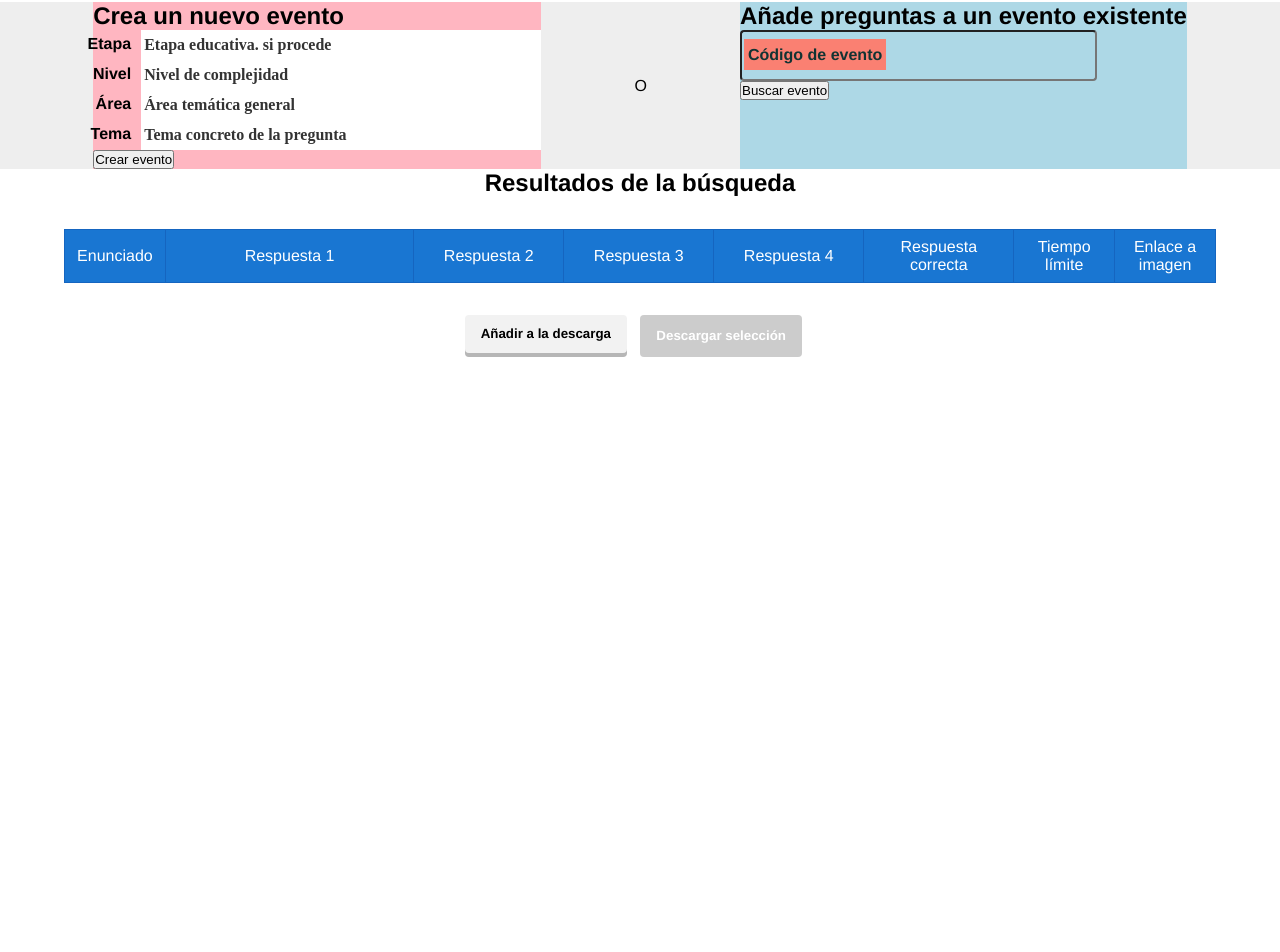
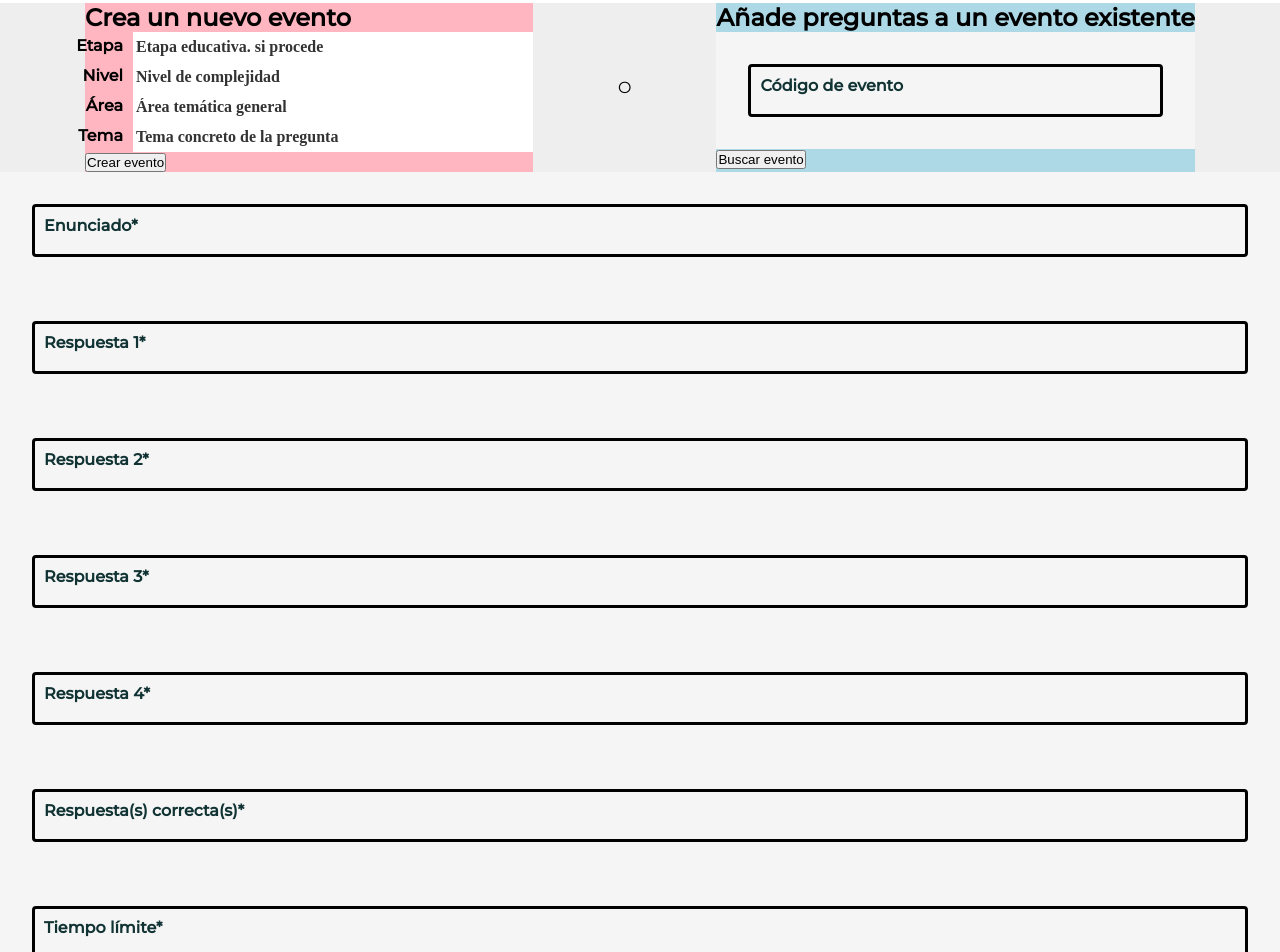
Before and after one commit to Insania55/WikiKahoot, a Vue app: page /creacionEventos in a window 1280 px wide. Shown: the part 76-1028 px from the top of the page. Before the commit the page ends 800 px from the top, so only its background shows below. Built offline with nearby package versions, Linux system fonts and the light colour scheme; what vue-paginate would draw is missing.

Commit message:
Avanzado WikiCreacion

```diff
--- a/package.json
+++ b/package.json
@@ -8,7 +8,9 @@
   },
   "dependencies": {
     "core-js": "^3.6.5",
+    "is-svg": "4.2.2",
     "json-as-xlsx": "^1.2.1",
+    "ssri": "8.0.1",
     "vue": "^2.6.11",
     "vue-paginate": "^3.6.0",
     "vue-router": "^3.2.0"
@@ -22,6 +24,7 @@
     "sass": "^1.26.5",
     "sass-loader": "^8.0.2",
     "vue-template-compiler": "^2.6.11",
+    "vuelidate": "^0.7.6",
     "webpack": "^4.45.0"
   }
 }
--- a/public/index.html
+++ b/public/index.html
@@ -12,6 +12,11 @@
 			href="https://cdnjs.cloudflare.com/ajax/libs/font-awesome/5.15.3/css/all.min.css"
 			integrity="sha512-iBBXm8fW90+nuLcSKlbmrPcLa0OT92xO1BIsZ+ywDWZCvqsWgccV3gFoRBv0z+8dLJgyAHIhR35VZc2oM/gI1w=="
 			crossorigin="anonymous"
+		/>
+		<link rel="preconnect" href="https://fonts.gstatic.com" />
+		<link
+			href="https://fonts.googleapis.com/css2?family=Montserrat:ital,wght@0,200;0,300;0,400;0,500;1,200;1,300;1,400;1,500&family=Open+Sans&display=swap"
+			rel="stylesheet"
 		/>
 		<script
 			src="https://cdnjs.cloudflare.com/ajax/libs/xlsx/0.16.9/xlsx.min.js"
--- a/src/App.vue
+++ b/src/App.vue
@@ -35,7 +35,7 @@ body {
 }
 
 #app {
-  font-family: Avenir, Helvetica, Arial, sans-serif;
+  font-family: "Montserrat", "Helvetica Neue", Helvetica, Arial, sans-serif;
   -webkit-font-smoothing: antialiased;
   -moz-osx-font-smoothing: grayscale;
   box-sizing: border-box;
--- a/src/components/EventFilters.vue
+++ b/src/components/EventFilters.vue
@@ -19,7 +19,7 @@
           />
           <div class="filter-search-options">
             <button @click="cerrarFiltros">
-              {{ filtersDropdown ? 'Cerrar filtros' : 'Más filtros' }}
+              {{ filtersDropdown ? "Cerrar filtros" : "Filtros" }}
             </button>
             <!-- <i @click="cerrarFiltros" class="fas fa-cogs"></i> -->
           </div>
@@ -75,7 +75,7 @@
                   @selected-value="setData($event, 'tema')"
                 ></AppSelect>
               </div>
-              <div class="button-containr">
+              <div class="button-container">
                 <button @click.prevent="saveData" class="filter-option-button">
                   Buscar
                 </button>
@@ -95,95 +95,73 @@
 </template>
 
 <script>
-import AppSelect from './AppSelect.vue';
+import AppSelect from "./AppSelect.vue";
 export default {
-  name: 'EventFilters',
+  name: "EventFilters",
   components: { AppSelect },
   data() {
     return {
       searchData: {
-        codigo: '',
-        etapa: '',
-        nivel: '',
-        area: '',
-        tema: '',
+        codigo: "",
+        etapa: "",
+        nivel: "",
+        area: "",
+        tema: "",
       },
-      filterOptions: [
+      optionsEtapa: [
         {
-          label: 'Área',
-          name: 'area',
-          placeholder: '           Área temática general',
+          name: "Primaria",
+          value: "primaria",
         },
         {
-          label: 'Etapa',
-          name: 'etapa',
-          placeholder: '             Etapa educativa. si procede',
+          name: "Secundaria",
+          value: "secundaria",
         },
         {
-          label: 'Nivel',
-          name: 'nivel',
-          placeholder: '           Nivel de complejidad',
-        },
-        {
-          label: 'Tema',
-          name: 'tema',
-          placeholder: '           Tema concreto de la pregunta',
-        },
-      ],
-      optionsEtapa: [
-        {
-          name: 'Primaria',
-          value: 'primaria',
-        },
-        {
-          name: 'Secundaria',
-          value: 'secundaria',
-        },
-        {
-          name: 'Bachiller',
-          value: 'bachiller',
+          name: "Bachiller",
+          value: "bachiller",
         },
       ],
       optionsNivel: [
         {
-          name: 'Fácil',
-          value: 'facil',
+          name: "Fácil",
+          value: "facil",
         },
         {
-          name: 'Intermedio',
-          value: 'intermedio',
+          name: "Intermedio",
+          value: "intermedio",
         },
         {
-          name: 'Difícil',
-          value: 'dificil',
+          name: "Difícil",
+          value: "dificil",
         },
       ],
       optionsArea: [
         {
-          name: 'Anime',
-          value: 'anime',
+          name: "Anime",
+          value: "anime",
         },
         {
-          name: 'Historia',
-          value: 'historia',
+          name: "Historia",
+          value: "historia",
         },
         {
-          name: 'Furbo',
-          value: 'furbo',
+          name: "Furbo",
+          value: "furbo",
         },
       ],
       optionsTema: [
         {
-          name: 'Gormiti',
-          value: 'gormiti',
+          name: "Gormiti",
+          value: "gormiti",
         },
         {
-          name: '2ª Guerra Mundial',
-          value: 'segunda guerra mundial',
+          name: "2ª Guerra Mundial",
+          value: "segunda guerra mundial",
         },
         {
-          name: 'Barça',
-          value: 'barça',
+          name: "Barça",
+          value: "barça",
         },
       ],
     };
@@ -195,34 +173,35 @@ export default {
     },
   },
   computed: {
-    isTemaCargado: function() {
-      return this.searchData.area !== '' && this.searchData.area !== undefined;
+    isTemaCargado: function () {
+      return this.searchData.area !== "" && this.searchData.area !== undefined;
     },
   },
   methods: {
     setData(value, target) {
       this.searchData[target] = value;
     },
-    //TODO: Darle funcionalidad
+    //TODO: Generar llamada al backend consiguiendo los datos filtrados asociados al valor de la búsqueda
     saveData() {
-      console.log('Se ha intentado enviar el formulario');
+      //let data = this.searchData;
+      console.log("Se ha intentado enviar el formulario");
     },
     cerrarFiltros() {
-      this.$emit('cerrar-filtros');
+      this.$emit("cerrar-filtros");
     },
     resetInputs() {
-      this.$refs['etapa'].searchTerm = '';
-      this.$refs['nivel'].searchTerm = '';
-      this.$refs['area'].searchTerm = '';
-      this.$refs['tema'].searchTerm = '';
-      this.searchData.etapa = '';
-      this.searchData.nivel = '';
-      this.searchData.area = '';
-      this.searchData.tema = '';
+      this.$refs["etapa"].searchTerm = "";
+      this.$refs["nivel"].searchTerm = "";
+      this.$refs["area"].searchTerm = "";
+      this.$refs["tema"].searchTerm = "";
+      this.searchData.etapa = "";
+      this.searchData.nivel = "";
+      this.searchData.area = "";
+      this.searchData.tema = "";
     },
-    //TODO: Darle funcionalidad
+    //TODO: Generar llamada a backend para buscar las preguntas asociadas a un código de evento
     searchByCodigo() {
-      console.log('Se ha intentado buscar por código');
+      console.log("Se ha intentado buscar por código");
     },
   },
 };
@@ -230,7 +209,7 @@ export default {
 
 <style lang="scss">
 .event-filters {
-  $--color-filter-container: steelblue;
+  $--color-main-container: #bbb;
   $--color-dark-font: #2c3e50;
   $--select-border: #444;
   $--select-arrow: $--select-border;
@@ -242,18 +221,20 @@ export default {
     align-items: center;
     width: 100%;
     margin: 0.5rem 0;
+    margin-bottom: 2.5em;
 
     // * Barra de filtros sin desplegar
     .filter-search-form {
       position: relative;
       width: 350px;
-      min-height: 32px;
+      min-height: 34px;
       box-shadow: 0 6px 8px rgba(0, 0, 0, 0.15);
-      background: $--color-filter-container;
+      background: $--color-main-container;
       color: $--color-dark-font;
-      border-radius: 8px;
+      border-radius: 5px;
       transition: all 0.3s ease;
 
+      // Lupa
       .filter-search-button {
         position: absolute;
         top: 5px;
@@ -292,11 +273,12 @@ export default {
           position: relative;
           display: inline-block;
           cursor: pointer;
-          padding: 3px 5px;
+          padding: 3px 8px;
+          max-height: 30px;
           background: transparent;
-          border: unset;
+          border: 1px solid black;
           border-radius: 5px;
-          box-shadow: 1px 1px 2px;
+          box-shadow: 0px 1px 1px;
         }
       }
     }
@@ -312,30 +294,9 @@ export default {
     justify-content: flex-start;
     // width: 100%;
 
-    .button-containr {
-      margin-top: 1em;
-    }
-
-    button {
-      font-family: 'Fredoka One', cursive;
-      display: inline-block;
-      border: none;
-      padding: 0.8rem;
-      background-color: transparent;
-      cursor: pointer;
-      border-radius: 4px;
-      background: $--color-dark-font;
-      margin-bottom: 2em;
-      margin-left: 1.2em;
-
-      &:active {
-        transform: translateY(2px);
-        background: rgba(30, 143, 255, 0.9);
-      }
-    }
     .option-container {
       position: relative;
-      margin-top: 8vh;
+      margin-top: 2.5em;
       display: flex;
       align-items: center;
 
@@ -344,5 +305,59 @@ export default {
       }
     }
   }
+
+  .button-container {
+    display: flex;
+    justify-content: center;
+    margin-bottom: 2rem;
+    margin-top: 1.5rem;
+
+    button {
+      display: inline-block;
+      border: none;
+      border-radius: 4px;
+      cursor: pointer;
+      font-family: "Montserrat", "Helvetica Neue", Helvetica, Arial, sans-serif;
+      font-weight: bold;
+      text-align: center;
+      min-height: 42px;
+      min-width: 7.5rem;
+      padding: 0px 16px 4px;
+      position: relative;
+      line-height: 0.9rem;
+      background: rgb(242, 242, 242) none repeat scroll 0% 0%;
+      box-shadow: rgba(0, 0, 0, 0.25) 0px -4px inset;
+      margin-right: 1em;
+
+      &:hover:enabled {
+        min-height: 40px;
+        margin-top: 2px;
+        background-color: rgb(223, 223, 223);
+        box-shadow: rgba(0, 0, 0, 0.25) 0px -2px inset;
+        padding-bottom: 2px;
+      }
+
+      &:last-child {
+        background: rgb(38, 137, 12) none repeat scroll 0% 0%;
+        color: white;
+
+        &:hover:enabled {
+          background-color: rgb(35, 126, 11);
+        }
+
+        &[disabled] {
+          cursor: not-allowed;
+          background-color: rgb(204, 204, 204);
+          color: white;
+          box-shadow: none;
+          padding-bottom: 0;
+
+          &:hover {
+            background-color: rgb(150, 150, 150);
+          }
+        }
+      }
+    }
+  }
 }
 </style>
--- a/src/components/Evento.vue
+++ /dev/null
@@ -1,47 +0,0 @@
-<template> </template>
-
-<script>
-// import Pregunta from './Pregunta.vue';
-export default {
-  name: 'Evento',
-  data() {
-    return {};
-  },
-  props: [
-    {
-      codigo: { type: Number, required: true },
-      area: { type: String, required: true },
-      etapa: { type: String, required: true },
-      nivel: { type: String, required: true },
-      tema: { type: String, required: true },
-      fecha: { type: Date, required: true },
-      revisado: { type: Boolean, required: true },
-      preguntas: { type: Array, required: true },
-    },
-  ],
-
-  methods: {
-    //TODO: Esto probablemente no debería estar aquí
-    crearEvento(codigo, area, etapa, nivel, tema, fecha, revisado, preguntas) {
-      let evento = {
-        codigo,
-        area,
-        etapa,
-        nivel,
-        tema,
-        fecha,
-        revisado,
-        preguntas,
-      };
-      return evento;
-    },
-  },
-  components: {
-    // Pregunta,
-  },
-};
-</script>
-
-<style>
-/* //TODO: Estilos de cada evento */
-</style>
--- a/src/components/pages/WikiCreacion.vue
+++ b/src/components/pages/WikiCreacion.vue
@@ -35,28 +35,135 @@
           <button @click="crearEvento">Crear evento</button>
         </form>
       </div>
-      <span class="container-divider">O</span>
+      <span class="separator">O</span>
       <div class="add-event-container">
         <h2>Añade preguntas a un evento existente</h2>
-
+        <div class="input-container">
           <label class="input" for="codigo">
             <input
               v-model="codigoEvento"
               name="codigo"
               type="text"
-            placeholder=" "
+              placeholder="12345..."
             />
             <span class="input-label">Código de evento</span>
           </label>
+        </div>
         <button @click="buscarEvento">Buscar evento</button>
       </div>
     </main>
+
+    <div class="form-container">
+      <form @submit.prevent="anyadirPregunta">
+        <div class="input-container">
+          <label class="input" for="enunciado">
+            <input
+              v-model="nuevaPregunta.enunciado"
+              required
+              name="enunciado"
+              type="text"
+              placeholder=""
+            />
+            <span class="input-label">Enunciado*</span>
+          </label>
+        </div>
+        <div class="input-container">
+          <label class="input" for="r1">
+            <input
+              v-model="nuevaPregunta.r1"
+              required
+              name="r1"
+              type="text"
+              placeholder=""
+            />
+            <span class="input-label">Respuesta 1*</span>
+          </label>
+        </div>
+        <div class="input-container">
+          <label class="input" for="r2">
+            <input
+              v-model="nuevaPregunta.r2"
+              required
+              name="r2"
+              type="text"
+              placeholder=""
+            />
+            <span class="input-label">Respuesta 2*</span>
+          </label>
+        </div>
+        <div class="input-container">
+          <label class="input" for="r3">
+            <input
+              v-model="nuevaPregunta.r3"
+              required
+              name="r3"
+              type="text"
+              placeholder=""
+            />
+            <span class="input-label">Respuesta 3*</span>
+          </label>
+        </div>
+        <div class="input-container">
+          <label class="input" for="r4">
+            <input
+              v-model="nuevaPregunta.r4"
+              required
+              name="r4"
+              type="text"
+              placeholder=""
+            />
+            <span class="input-label">Respuesta 4*</span>
+          </label>
+        </div>
+        <div class="input-container">
+          <!-- //TODO: Troquelar espacios antes de enviar-->
+          <label class="input" for="respuestaCorrecta">
+            <input
+              v-model="nuevaPregunta.respuestaCorrecta"
+              required
+              name="respuestaCorrecta"
+              type="text"
+              placeholder=""
+            />
+            <span class="input-label">Respuesta(s) correcta(s)*</span>
+          </label>
+        </div>
+        <div class="input-container">
+          <!-- //TODO: Que solo se permita introducir valores dentro de array de posibilidades-->
+          <!-- //TODO: Parsear a número antes de enviar -->
+          <label class="input" for="tiempoLimite">
+            <input
+              v-model="nuevaPregunta.tiempoLimite"
+              required
+              name="tiempoLimite"
+              type="number"
+              placeholder=""
+            />
+            <span class="input-label">Tiempo límite*</span>
+          </label>
+        </div>
+
+        <div class="input-container">
+          <label class="input" for="imgLink">
+            <input
+              v-model="nuevaPregunta.imgLink"
+              required
+              name="imgLink"
+              type="text"
+              placeholder=""
+            />
+            <span class="input-label">Link hacia la imagen (Opcional)</span>
+          </label>
+        </div>
+      </form>
+      <span><small>Los campos con (*) son obligatorios</small> </span>
+    </div>
     <AppPaginatedTable
       v-if="eventoCargado"
-      :data="eventosAnyadidos"
+      :data="preguntasAnyadidas"
       :headerFields="camposHeader"
-      :total-pages="Math.ceil(eventosAnyadidos.length / itemsPerPage)"
-      :total="eventosAnyadidos.length"
+      :total-pages="Math.ceil(preguntasAnyadidas.length / itemsPerPage)"
+      :total="preguntasAnyadidas.length"
       :perPage="itemsPerPage"
       :currentPage="currentPage"
       @page-changed="onPageChange"
@@ -66,106 +173,110 @@
 </template>
 
 <script>
-import AppSelect from '../AppSelect.vue';
-import AppPaginatedTable from '../AppPaginatedTable.vue';
+import AppSelect from "../AppSelect.vue";
+import AppPaginatedTable from "../AppPaginatedTable.vue";
 
 export default {
-  name: 'WikiCreacion',
+  name: "WikiCreacion",
   data() {
     return {
       dataToSend: {
-        etapa: '',
-        nivel: '',
-        area: '',
-        tema: '',
+        etapa: "",
+        nivel: "",
+        area: "",
+        tema: "",
       },
-      eventosAnyadidos: [],
+      preguntasAnyadidas: [],
       nuevaPregunta: {
-        enunciado: '',
-        r1: '',
-        r2: '',
-        r3: '',
-        r4: '',
-        respuestaCorrecta: '',
-        tiempoLimite: 0,
-        imgLink: '',
+        enunciado: "",
+        r1: "",
+        r2: "",
+        r3: "",
+        r4: "",
+        respuestaCorrecta: "",
+        tiempoLimite: "",
+        imgLink: "",
       },
-      codigoEvento: '',
+
       eventoCargado: true,
       currentPage: 1,
       itemsPerPage: 5,
       camposHeader: [
-        'Enunciado',
-        'Respuesta 1',
-        'Respuesta 2',
-        'Respuesta 3',
-        'Respuesta 4',
-        'Respuesta correcta',
-        'Tiempo límite',
-        'Enlace a imagen',
+        "Enunciado",
+        "Respuesta 1",
+        "Respuesta 2",
+        "Respuesta 3",
+        "Respuesta 4",
+        "Respuesta correcta",
+        "Tiempo límite",
+        "Enlace a imagen",
       ],
       optionsEtapa: [
         {
-          name: 'Primaria',
-          value: 'primaria',
+          name: "Primaria",
+          value: "primaria",
         },
         {
-          name: 'Secundaria',
-          value: 'secundaria',
+          name: "Secundaria",
+          value: "secundaria",
         },
         {
-          name: 'Bachiller',
-          value: 'bachiller',
+          name: "Bachiller",
+          value: "bachiller",
         },
       ],
       optionsNivel: [
         {
-          name: 'Fácil',
-          value: 'facil',
+          name: "Fácil",
+          value: "facil",
         },
         {
-          name: 'Intermedio',
-          value: 'intermedio',
+          name: "Intermedio",
+          value: "intermedio",
         },
         {
-          name: 'Difícil',
-          value: 'dificil',
+          name: "Difícil",
+          value: "dificil",
         },
       ],
       optionsArea: [
         {
-          name: 'Anime',
-          value: 'anime',
+          name: "Anime",
+          value: "anime",
         },
         {
-          name: 'Historia',
-          value: 'historia',
+          name: "Historia",
+          value: "historia",
         },
         {
-          name: 'Furbo',
-          value: 'furbo',
+          name: "Furbo",
+          value: "furbo",
         },
       ],
       optionsTema: [
         {
-          name: 'Gormiti',
-          value: 'gormiti',
+          name: "Gormiti",
+          value: "gormiti",
         },
         {
-          name: '2ª Guerra Mundial',
-          value: 'segunda guerra mundial',
+          name: "2ª Guerra Mundial",
+          value: "segunda guerra mundial",
         },
         {
-          name: 'Barça',
-          value: 'barça',
+          name: "Barça",
+          value: "barça",
         },
       ],
     };
   },
   components: { AppSelect, AppPaginatedTable },
   methods: {
+    setData(data, target) {
+      console.log("Seteando data: " + data);
+      this.dataToSend[target] = data;
+    },
     crearEvento() {
-      console.log('Se ha intentado crear el evento', this.dataToSend);
+      console.log("Se ha intentado crear el evento", this.dataToSend);
     },
     anyadirEvento(
       enunciado,
@@ -177,7 +288,7 @@ export default {
       timeLimit,
       imgLink
     ) {
-      this.eventosAnyadidos.push({
+      this.preguntasAnyadidas.push({
         enunciado,
         r1,
         r2,
@@ -188,19 +299,17 @@ export default {
         imgLink,
       });
     },
-    setData(data, target) {
-      console.log('Seteando data: ' + data);
-      this.dataToSend[target] = data;
-    },
+    anyadirPregunta() {},
+
     buscarEvento() {
       // TODO: Buscar evento en la base de datos cuando sea posible
-      console.log('Se ha intentado buscar un evento');
+      console.log("Se ha intentado buscar un evento");
     },
     consolear(ev) {
-      console.log('Consoleando', ev);
+      console.log("Consoleando", ev);
     },
     onPageChange() {
-      console.log('Respuesta del paginador');
+      console.log("Respuesta del paginador");
     },
   },
 };
@@ -225,46 +334,51 @@ $--color-accent: goldenrod;
   background: lightblue;
 }
 
-.container-divider {
+.separator {
   display: flex;
   align-items: center;
 }
+
+.input-container {
+  padding: 2em;
+  background: whitesmoke;
 
   .input {
     position: relative;
 
     > input {
       display: block;
-    width: 80%;
-    border: 3px solid inherit;
+      width: 100%;
+      border: 3px solid currentColor;
       padding: 1rem 0.5rem;
       color: currentColor;
-    background: inherit;
+      background: transparent;
       border-radius: 4px;
 
       &:focus,
       &:not(:placeholder-shown) {
         & + .input-label {
-        transform: translate(0.4rem, -76%) scale(1);
+          transform: translate(-0.5rem, -65%) scale(0.8);
           color: $--color-accent;
+        }
       }
     }
   }
 
   .input-label {
+    color: #133;
     position: absolute;
     left: 0;
     top: 0;
     padding: 6px 4px;
-    margin: 9px 4px;
-    background: salmon;
+    margin: 6px 8px;
+    background: whitesmoke;
     white-space: nowrap;
     transform: translate(0, 0);
     transform-origin: 0, 0;
     transition: transform 120ms ease-in;
     font-weight: bold;
     line-height: 1.2;
-    color: #133;
   }
 }
 </style>
--- a/src/main.js
+++ b/src/main.js
@@ -2,8 +2,10 @@ import Vue from 'vue';
 import App from './App.vue';
 import router from './router';
 import VuePaginate from 'vue-paginate';
+import Vuelidate from 'vuelidate';
 
 Vue.use(VuePaginate);
+Vue.use(Vuelidate);
 Vue.config.productionTip = false;
 
 new Vue({
```
Also changed, not shown: src/components/AppButton.vue (added, +12 -0 lines), src/components/Preguntas.vue (deleted, +0 -35 lines), src/components/pages/WikiEventos.vue (+79 -69 lines), 2 other files (tests, documents, lock files or other folders). Lines whose indentation alone changed are shown as unchanged.
